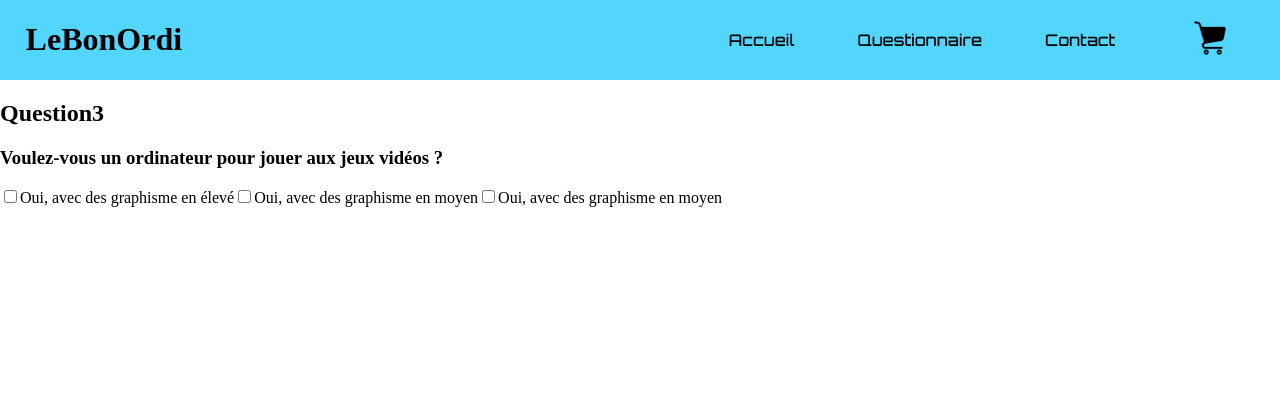
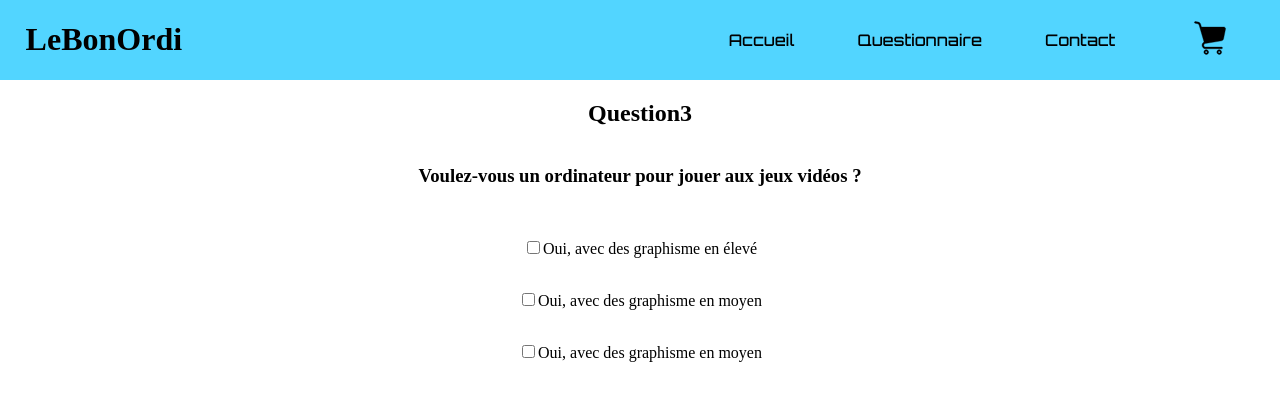
Before and after one commit to ArtyMartin/lebonordi, an Angular app: page /questionaire in a window 1280 px wide. Shown: the top 400 px of the page. Built offline with nearby package versions, Linux system fonts and the light colour scheme; a web font is replaced by a local one.

Commit message:
questionnaire v3

```diff
--- /dev/null
+++ b/src/app/questionnaire/question-interface.ts
@@ -0,0 +1,4 @@
+interface Questionnaire {
+    number: number;
+    questions: string[];
+}
--- a/src/app/questionnaire/questionnaire.component.css
+++ b/src/app/questionnaire/questionnaire.component.css
@@ -0,0 +1,18 @@
+main{
+    display: flex;
+    justify-content: center;
+    flex-wrap: wrap;
+}
+
+main > * {
+    width: 100%;
+    text-align: center;
+}
+
+.questions {
+    width: 50%;
+}
+
+.question{
+    margin-top: 2em;
+}
--- a/src/app/questionnaire/questionnaire.component.html
+++ b/src/app/questionnaire/questionnaire.component.html
@@ -2,12 +2,25 @@
     <h2>Question3</h2>
     <h3>Voulez-vous un ordinateur pour jouer aux jeux vidéos ?</h3>
 
+    <div class="questions">
+
+        <div class="question">
             <input type="checkbox" name="qu1" id="" class="qu1">
             <label for="qu1" class="l1">Oui, avec des graphisme en élevé</label>
+        </div>
 
+        <div class="question">
             <input type="checkbox" name="qu2" id="" class="qu2">
             <label for="qu2" class="l2">Oui, avec des graphisme en moyen</label>
+        </div>
 
+        <div class="question">
             <input type="checkbox" name="qu3" id="" class="qu3">
             <label for="qu3" class="l3">Oui, avec des graphisme en moyen</label>
+        </div>
+
+
+    </div>
+
+
 </main>
--- a/src/app/questionnaire/questionnaire.component.ts
+++ b/src/app/questionnaire/questionnaire.component.ts
@@ -1,5 +1,4 @@
 import { Component } from '@angular/core';
-import { HeaderComponent } from '../header/header.component';
 
 @Component({
   selector: 'app-questionnaire',
@@ -7,5 +6,18 @@ import { HeaderComponent } from '../header/header.component';
   styleUrls: ['./questionnaire.component.css']
 })
 export class QuestionnaireComponent {
+  public questionnaire: JSON[] = [];
 
+  constructor() {
+    const question = {
+      number: 1,
+      questions: [
+        "Oui, avec des graphismes en élevé",
+        "Oui, avec des graphismes en moyen",
+        "Oui, avec des graphismes en faible",
+        "Non"
+      ]
+    };
+    this.questionnaire.push(JSON.parse(JSON.stringify(question)));
+  }
 }
```
Lines whose indentation alone changed are shown as unchanged.
